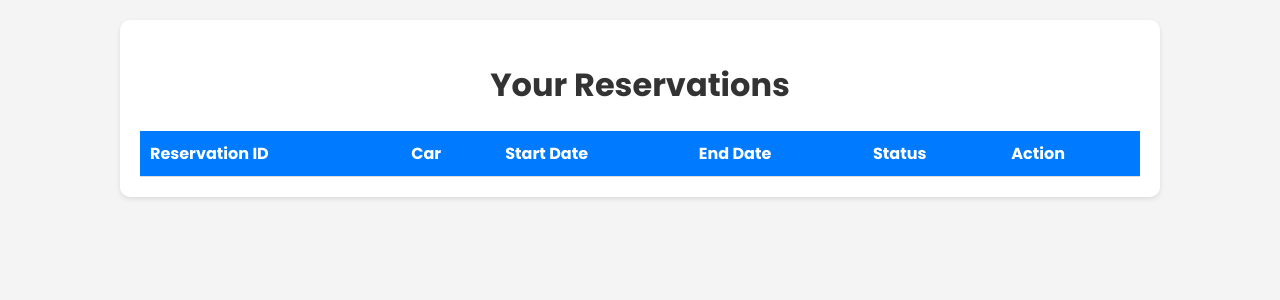
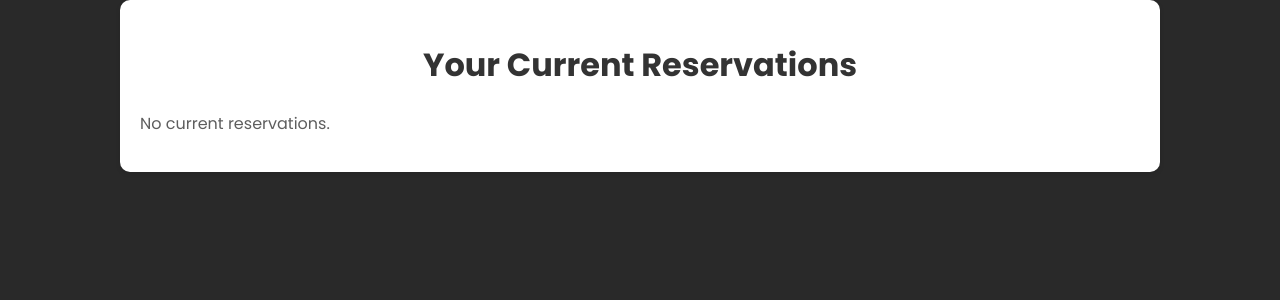
Before and after one commit to Cashatelli/Group-10, a Flask app: page /current_reservations in a window 1280 px wide. Shown: the top 300 px of the page. Run offline with Flask 3, Linux system fonts and the light colour scheme; a user stored in the database is signed in; lists and menus that the app fills with data are empty.

Commit message:
some changes

```diff
--- a/app.py
+++ b/app.py
@@ -7,13 +7,22 @@ from sqlalchemy.exc import IntegrityError
 from sqlalchemy.orm import sessionmaker, session as db_session
 from flask import session
 from datetime import datetime, date
-
+from flask_mail import Mail, Message
 
 app = Flask(__name__)
 app.config['SECRET_KEY'] = 'Group10'
 app.config['SQLALCHEMY_DATABASE_URI'] = 'sqlite:///users.db'
 app.config['SQLALCHEMY_TRACK_MODIFICATIONS'] = False
 db = SQLAlchemy(app)
+#Mail Information
+app.config['MAIL_SERVER'] = 'smtp.gmail.com'
+app.config['MAIL_PORT'] = 587
+app.config['MAIL_USE_TLS'] = True
+app.config['MAIL_USE_SSL'] = False
+app.config['MAIL_USERNAME'] = 'rentacar5142@gmail.com'
+app.config['MAIL_PASSWORD'] = 'okin mldr iwbm cdqn'
+app.config['MAIL_DEFAULT_SENDER'] = 'rentacar5142@gmail.com'
+mail = Mail(app)
 
 login_manager = LoginManager()
 login_manager.login_view = 'login'
@@ -208,6 +217,14 @@ def book_car(car_vin):
         )
         db.session.add(new_booking)
         db.session.commit()
+       # After booking is successful
+        msg = Message("Car Reservation Confirmation",
+                      recipients=[current_user.email])
+        msg.body = f"Dear {current_user.first_name},\n\n" \
+                   f"You have successfully booked the {car.make} {car.model} from {start_date} to {end_date}.\n" \
+                   f"Total cost: ${total_cost}\n\n" \
+                   "Thank you for choosing our service."
+        mail.send(msg)
 
         flash(f'Car booked successfully for {total_days} days. Total cost: ${total_cost}', 'success')
         return redirect(url_for('current_reservations'))
@@ -222,6 +239,7 @@ def current_reservations():
     today = datetime.today().date()
 
     return render_template('current_reservations.html', reservations=reservations, today=today)
+
 @app.route('/cancel_reservation/<int:reservation_id>')
 @login_required
 def cancel_reservation(reservation_id):
@@ -236,7 +254,6 @@ def cancel_reservation(reservation_id):
     flash('Reservation canceled successfully', 'success')
     return redirect(url_for('current_reservations'))
 
-
 @app.route('/logout', methods=['GET'])
 @login_required
 def logout():
--- a/templates/browse_cars.html
+++ b/templates/browse_cars.html
@@ -102,7 +102,7 @@
         }
         .hero p {
             color: #000000;
-            font-size: 2rem;
+            font-size: 1rem;
             margin-bottom: 2rem;
         }
         .reserve-button {
@@ -132,7 +132,7 @@
 <body>
     <div class="hero">
         <h1>Welcome to Rent-a-car</h1>
-        <p>Below are all {{ category_name }}s available at this time </p>
+        <p><b>Below are all {{ category_name }}s available at this time</b> </p>
     </div>
     <div class="container">
         {% for car in cars %}
--- a/templates/current_reservations.html
+++ b/templates/current_reservations.html
@@ -8,10 +8,10 @@
     <style>
         body {
             font-family: 'Poppins', sans-serif;
-            background-color: #f4f4f4;
-            color: #333;
+            background-color: #292929;
+            color: #5e5e5e;
             margin: 0;
-            padding: 20px;
+            padding: 0;
         }
         .container {
             max-width: 1000px;
@@ -25,60 +25,78 @@
             text-align: center;
             color: #333;
         }
-        table {
+        .reservation-box {
+            background-color: #333;
+            color: #d0d0d0;
+            border: 1px solid #fff;
+            margin-bottom: 20px;
+            padding: 15px;
+            border-radius: 8px;
+            box-shadow: 0 2px 4px rgba(0, 0, 0, 0.1);
+        }
+        .reservation-box img {
             width: 100%;
-            border-collapse: collapse;
-            margin-top: 20px;
+            height: auto;
+            border-radius: 4px;
         }
-        th, td {
-            text-align: left;
-            padding: 8px;
-            border-bottom: 1px solid #ddd;
-        }
-        th {
-            background-color: #007bff;
-            color: white;
+        .reservation-details {
             padding: 10px;
         }
-        tr:hover {
-            background-color: #f2f2f2;
+        .time-remaining {
+            color: #28a745;
+            font-weight: bold;
         }
-        .cancel-link {
-            color: #dc3545;
+        .cancel-button {
+            padding: 10px 20px;
+            background-color: #dc3545;
+            color: white;
+            border: none;
+            border-radius: 5px;
+            cursor: pointer;
             text-decoration: none;
+            display: block;
+            text-align: center;
+            margin-top: 10px;
+            width: fit-content;
         }
-        .cancel-link:hover {
-            text-decoration: underline;
+        .cancel-button:hover {
+            background-color: #c82333;
+            box-shadow: 0 5px 10px rgba(0, 0, 0, 0.2);
+        }
+        .disclaimer {
+            color: #ff0000;
+            font-size: 0.8rem;
+            text-align: center;
+            margin-top: 5px;
         }
     </style>
 </head>
 <body>
     <div class="container">
-        <h1>Your Reservations</h1>
-        <table>
-            <tr>
-                <th>Reservation ID</th>
-                <th>Car</th>
-                <th>Start Date</th>
-                <th>End Date</th>
-                <th>Status</th>
-                <th>Action</th>
-            </tr>
-            {% for reservation in reservations %}
-                <tr>
-                    <td>{{ reservation.id }}</td>
-                    <td>{{ reservation.car.make }} {{ reservation.car.model }}</td>
-                    <td>{{ reservation.start_date.strftime('%Y-%m-%d') }}</td>
-                    <td>{{ reservation.end_date.strftime('%Y-%m-%d') }}</td>
-                    <td>{{ 'Current' if reservation.end_date >= today else 'Past' }}</td>
-                    <td>
-                        {% if reservation.end_date >= today %}
-                            <a href="{{ url_for('cancel_reservation', reservation_id=reservation.id) }}" class="cancel-link">Cancel</a>
-                        {% endif %}
-                    </td>
-                </tr>
-            {% endfor %}
-        </table>
+        <h1>Your Current Reservations</h1>
+        {% for reservation in reservations %}
+        <div class="reservation-box">
+            <img src="{{ url_for('static', filename='images/' + reservation.car.image) }}" alt="{{ reservation.car.make }} {{ reservation.car.model }}">
+            <div class="reservation-details">
+                <h3>{{ reservation.car.make }} {{ reservation.car.model }}</h3>
+                <p>Year: {{ reservation.car.year }}</p>
+                <p>Seats: {{ reservation.car.seats }}</p>
+                <p>Price per day: ${{ reservation.car.ppd }}</p>
+                <p>Mileage: {{ reservation.car.mileage }} miles</p>
+                <p>Location: {{ reservation.car.location }}</p>
+                <p>Reservation End Date: {{ reservation.end_date.strftime('%Y-%m-%d') }}</p>
+                <p class="time-remaining">
+                    Time Remaining: {{ (reservation.end_date - today).days }} day(s)
+                </p>
+                {% if (reservation.end_date - today).days > 1 %}
+                    <a href="{{ url_for('cancel_reservation', reservation_id=reservation.id) }}" class="cancel-button">Cancel Reservation</a>
+                    <p class="disclaimer">* Cancellations must be made 24 hours before the start date.</p>
+                {% endif %}
+            </div>
+        </div>
+        {% else %}
+            <p>No current reservations.</p>
+        {% endfor %}
     </div>
 </body>
 </html>
--- a/templates/dashboard.html
+++ b/templates/dashboard.html
@@ -268,6 +268,7 @@
             <ul>
                 <li><a href="{{ url_for('browse_cars') }}">Browse Cars</a></li>
                 <li><a href="{{ url_for('faq') }}">FAQ</a></li>
+                <li><a href="{{ url_for('current_reservations') }}">Current Reservations</a></li>
             </ul>
         </nav>
     </header>
@@ -278,12 +279,10 @@
 
             <input type="date" name="pick-up-date">
             <select name="pick-up-time">
-                <option value="noon">noon</option>
             </select>
 
             <input type="date" name="drop-off-date">
             <select name="drop-off-time">
-                <option value="noon">noon</option>
             </select>
 
             <button type="submit">Search</button>
--- a/templates/terms-and-conditions.html
+++ b/templates/terms-and-conditions.html
@@ -78,8 +78,8 @@
         <h2>14. Contact Information</h2>
         <p>For any questions or concerns regarding these terms, please contact us at:</p>
         <p><strong>Rent-a-Car Customer Service</strong><br>
-        Email: Rent-a-car@gmail.com<br>
-        Phone: 252-258-3690</p>
+        Email: Rentacar5142@gmail.com<br>
+        Phone: 123456789</p>
 
         <h2>Acknowledgment</h2>
         <p>By checking the box, you acknowledge that you have read, understood, and accepted these Terms and Conditions.</p>
```
Also changed, not shown: templates/login.html (+32 -1 lines), instance/users.db.
